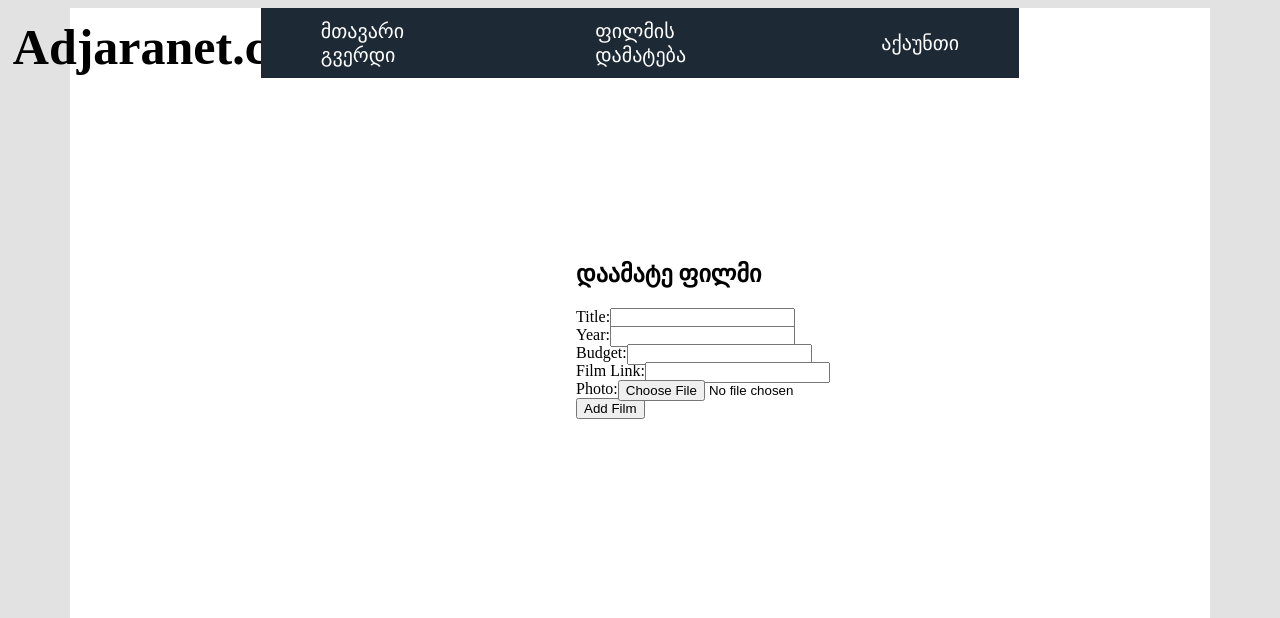
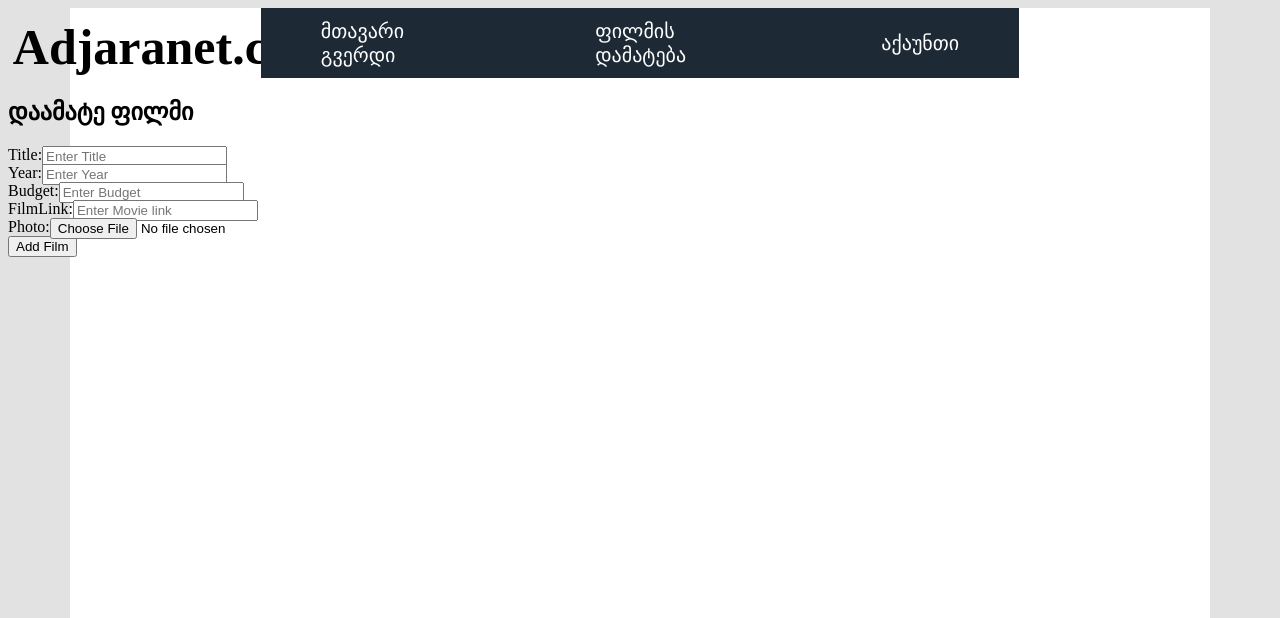
Before and after one commit to sabagogberashvili/adjaranet.com1, a Flask app: page /films in a window 1280 px wide. Shown: the top 618 px of the page. Run offline with Flask 3, Linux system fonts and the light colour scheme; some libraries are stand-ins or nearby versions.

Commit message:
Update films.html

```diff
--- a/filmssite-main (2)/filmssite-main/films_site/templates/films.html
+++ b/filmssite-main (2)/filmssite-main/films_site/templates/films.html
@@ -3,30 +3,31 @@
 {% block title %}Add a Film{% endblock %}
 
 {% block content %}
-<div class="filmsanduser">
-    <h2>დაამატე ფილმი</h2>
+<div class="cont1">
+    <h2 class="daamate">დაამატე ფილმი</h2>
     <form method="post" enctype="multipart/form-data">
         <div class="form-group">
             <label for="title">Title:</label>
-            <input type="text" class="form-control" id="title" name="title" required>
+            <input type="text" class="form-control" id="title" placeholder="Enter Title"  name="title" required>
         </div>
         <div class="form-group">
             <label for="years">Year:</label>
-            <input type="text" class="form-control" id="years" name="years" required>
+            <input type="text" class="form-control" id="years" placeholder="Enter Year"name="years" required>
         </div>
         <div class="form-group">
             <label for="budget">Budget:</label>
-            <input type="text" class="form-control" id="budget" name="budget" required>
+            <input type="text" class="form-control" id="budget" placeholder="Enter Budget"name="budget" required>
         </div>
         <div class="form-group">
-            <label for="url">Film Link:</label>
-            <input type="text" class="form-control" id="url" name="url">
+            <label for="url">FilmLink:</label>
+            <input type="text" class="form-control" id="url" placeholder="Enter Movie link"name="url">
         </div>
         <div class="form-group">
             <label for="file">Photo:</label>
             <input type="file" class="form-control" id="file" name="file" required>
         </div>
-        <button type="submit" class="btn btn-dark">Add Film</button>
+        <button type="submit" class="button">Add Film</button>
+
     </form>
 </div>
 {% endblock %}
```
